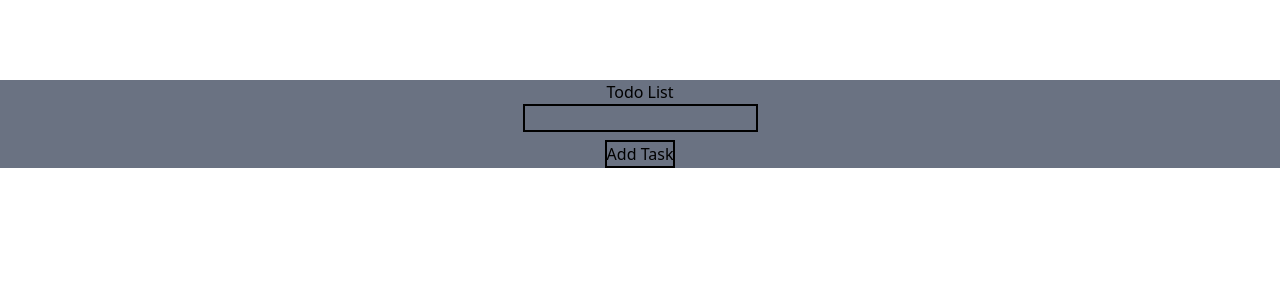
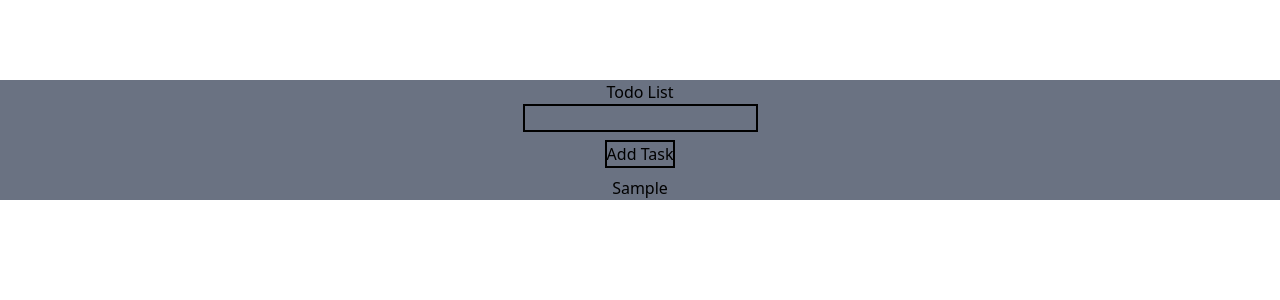
Before and after one commit to sach0318/React-Series, a React (Vite) app: page / in a window 1280 px wide. Both pictures are taken after typing "Sample" into the empty fields and a click on the button "Add Task". Shown: the top 300 px of the page. Built offline with nearby package versions, Linux system fonts and the light colour scheme.

Commit message:
display items

```diff
--- a/src/projects/Todo/Todo.jsx
+++ b/src/projects/Todo/Todo.jsx
@@ -42,6 +42,14 @@ const Todo = () => {
               </button>
             </div>
           </form>
+          <div>
+            <ul>{
+              task.map((e) => {
+                return <li>{e}</li>
+              })
+            }
+            </ul>
+          </div>
         </div>
       </div>
     </>
```
